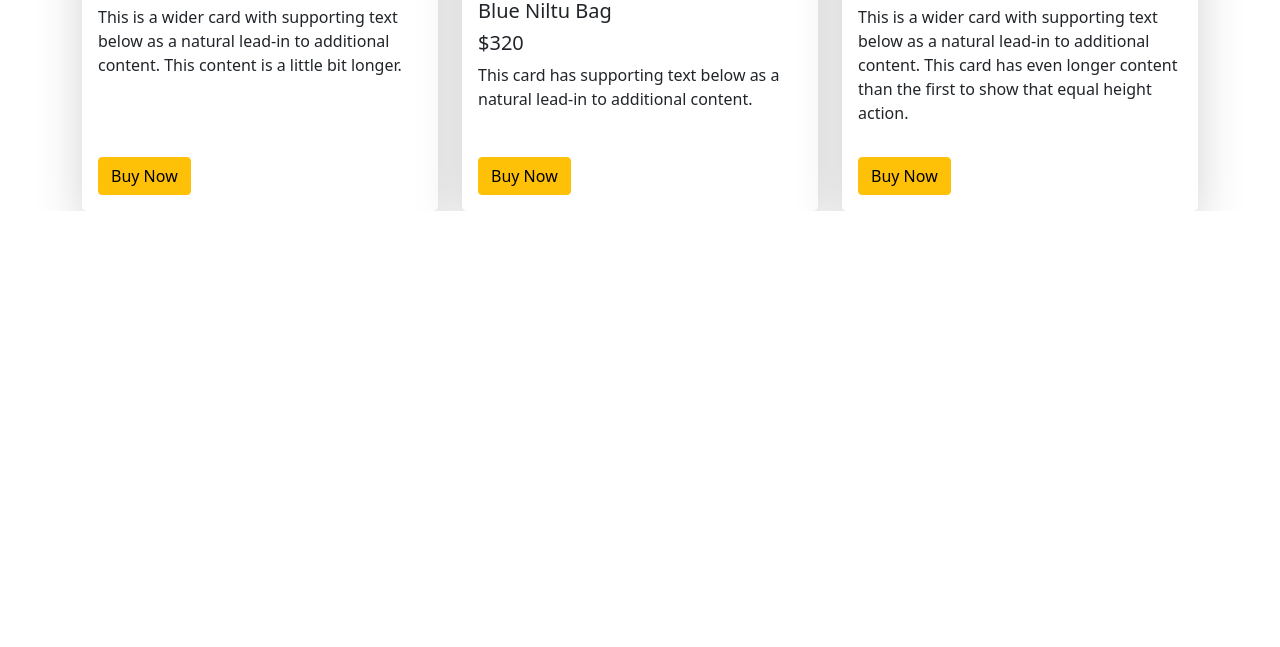
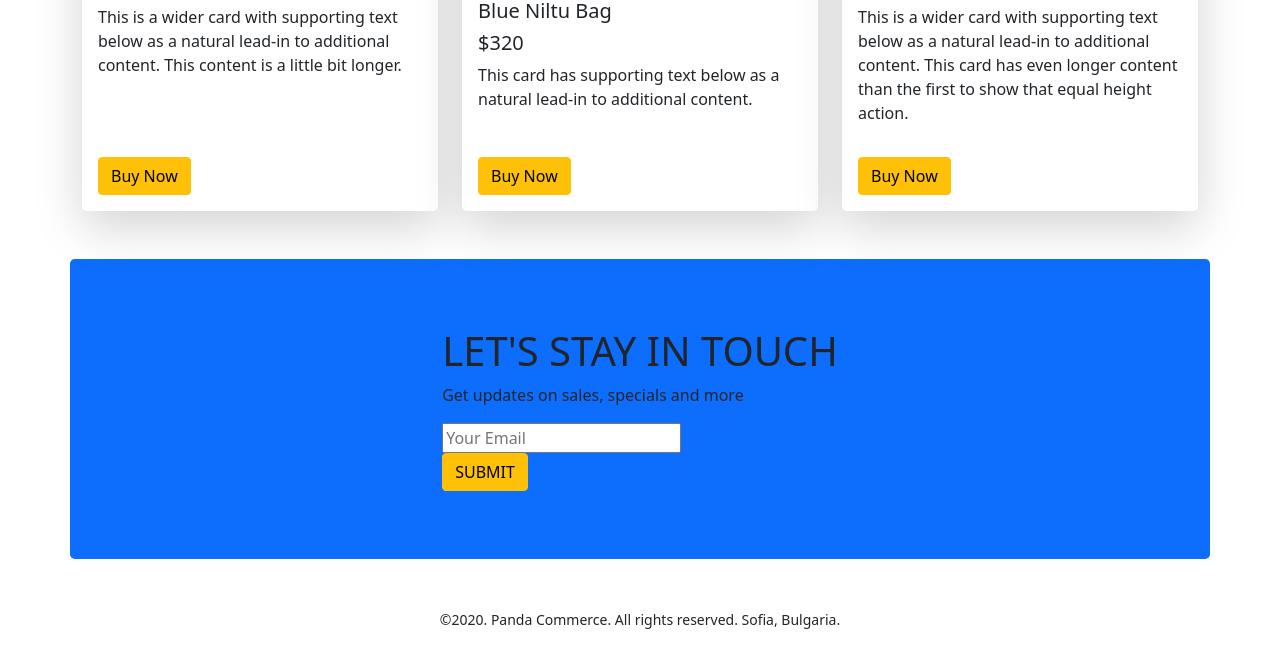
Before and after one commit to Sreekumarsaha/panda-commerce-bootstrap, a plain HTML site: page index.html in a window 1280 px wide. Shown: the part 1924-2571 px from the top of the page. Before the commit the page ends 2135 px from the top, so only its background shows below. Drawn offline with nearby package versions, Linux system fonts and the light colour scheme.

Commit message:
complete

```diff
--- a/index.html
+++ b/index.html
@@ -196,7 +196,7 @@
                 </div>
             </div>
         </section>
-        <section class="container mt-5">
+        <section class="container my-5">
             <h2>Bags</h2>
             <div class="row row-cols-1 row-cols-md-2 row-cols-lg-3 g-4 ">
                 <div class="col ">
@@ -247,9 +247,18 @@
                 </div>
             </div>
         </section>
+        <section style="height: 300px;" class="container d-flex align-items-center bg-primary justify-content-center rounded-3 my-5 ">
+           <div class="">
+            <h1>LET'S STAY IN TOUCH</h1>
+            <p>Get updates on sales, specials and more</p>
+            <input type="text" placeholder="Your Email">
+            <br>
+            <div class="btn btn btn-warning">SUBMIT</div>
+           </div>
+        </section>
     </main>
     <footer>
-
+        <p class="text-center"><small >©2020. Panda Commerce. All rights reserved. Sofia, Bulgaria.</small></p>
     </footer>
 
     <!-- bootstarp script -->
```
